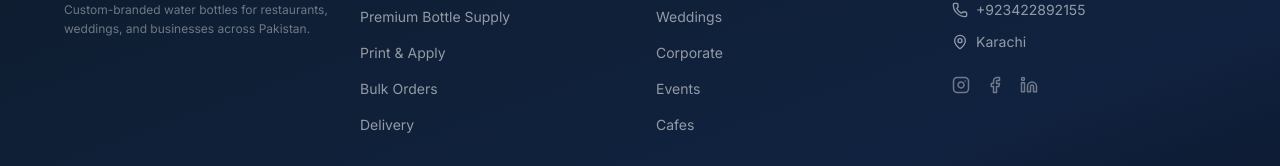
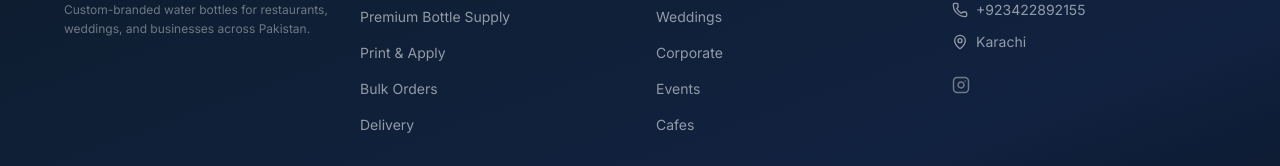
Before and after one commit to MNabeel-khan/Aquawraps-website, a React (Vite) app: page / in a window 1280 px wide. Shown: the part 7465-7631 px from the top of the page. Built offline with nearby package versions, Linux system fonts and the light colour scheme.

Commit message:
Update Footer.tsx

```diff
--- a/src/components/Footer.tsx
+++ b/src/components/Footer.tsx
@@ -105,12 +105,11 @@ export default function Footer() {
             <div className="flex items-center gap-4 mt-6">
               {[
                 { icon: Instagram, label: 'Instagram' },
-                { icon: Facebook, label: 'Facebook' },
-                { icon: Linkedin, label: 'LinkedIn' },
+
               ].map(({ icon: Icon, label }) => (
                 <a
                   key={label}
-                  href="#"
+                  href="https://www.instagram.com/aqua.wraps/"
                   className="text-white/40 hover:text-[#90E0EF] transition-colors"
                   aria-label={label}
                 >
```
